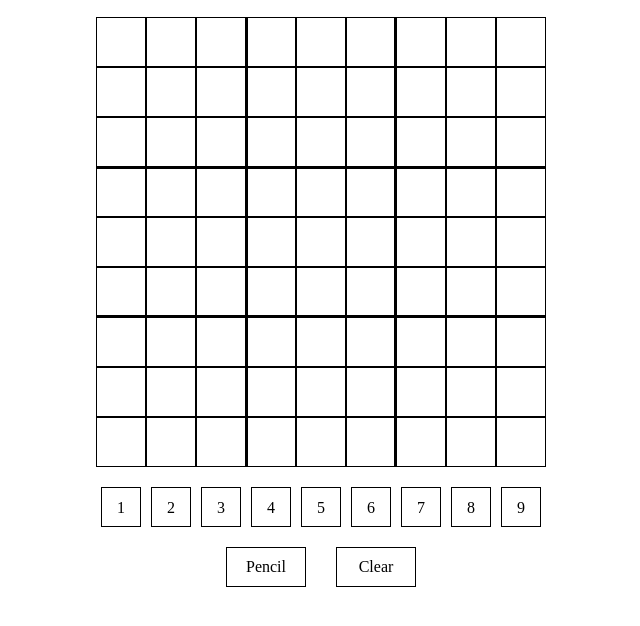
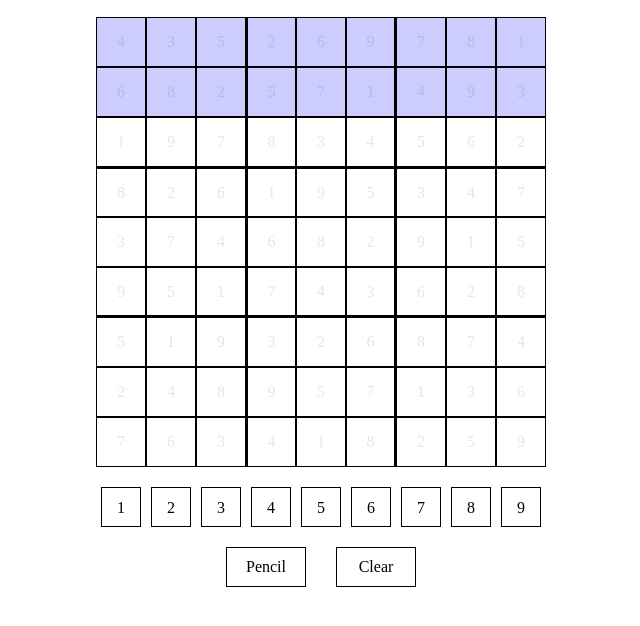
Before and after one commit to Gbaker5/Sudoku, a website built with Vite: page Sudoku/index.html in a window 1280 px wide. Shown: the part 60-686 px from the top of the page, without its empty margins (319-959 px from the left). Built offline with nearby package versions, Linux system fonts and the light colour scheme.

Commit message:
basically finished setting up row validation. need to add solved puzzle validation

```diff
--- a/Sudoku/src/main.js
+++ b/Sudoku/src/main.js
@@ -162,7 +162,8 @@ document.querySelectorAll('.cell').forEach(cell => {
       if(cell.textContext == null && pencilMode === false) { //for normal number placement mode
       console.log('Stopped hovering over cell');
       cell.classList.remove('normal-hovering');
-      cell.style.setProperty('--hover-number', '""');}
+      cell.style.removeProperty('--hover-number');
+    }
 
     }
   });
@@ -354,35 +355,100 @@ const showValidPuzzle = () => {
  }
 };
 
-//showValidPuzzle();
+showValidPuzzle();
+checkRows()
 
 
 
 
-//Game state management (keeping track of the current board state, validating moves, etc.)
+/////////GAME STATE MANAGEMENT/////////// (keeping track of the current board state, validating moves, etc.)
 
 //check for duplicates
 //check for 1-9
 //am i checking agaisnst vurrent valid puzzle or just against current board state?
 //when i enter a number do i want to add to that rows array ie let firstRow = [4,3,5] and then check if current number is in that array before allowing placement? or do i want to loop through each cell in that row and check if any of them have the same number as current number?
 
+//validate if array has contains all numbers 1-9, no duplicates, and no empty cells
+function isValid(section){
+
+  new Set(section).size === 9 &&
+  section.every(num => num >= '1' && num <= '9');
+
+  if(isValid) {
+    return true;
+  }else{
+    return false;
+  }
+}
+
 
   //check every row
   function checkRows() {
+
     for(let i = 0; i < 9; i++) {
       function checkRowOne(){
+        //collect values of each cell in row into an array and check if current number is already in that array before allowing placement
           const rowOne = document.querySelector(`.cell-${0}-${i}`).textContent;
           console.log(rowOne)
           firstRow[i] = rowOne
           console.log(firstRow);
+
+        //check if current number is already in row array
+          if(firstRow.includes(currentNumber)) {
+            console.log(`Current number ${currentNumber} already exists in row ${1}`);
+            //maybe on hoveer the color of the current numnber turns red in that row
+          } else {
+            console.log(`Current number ${currentNumber} does not exist in row ${1}`);
+          }
+
+
+        //add valid class to row if valid, remove if not valid
+          const rowOneDivs = document.querySelector(`.cell-${0}-${i}`)
+           console.log(rowOneDivs)
+
+          if (isValid(firstRow)) {
+             console.log(`${i} count`);
+             console.log(rowOneDivs)
+             rowOneDivs.classList.add('validRow');
+             console.log(`Row 1 is valid`);
+           } else {
+             //const rowOneDivs = document.querySelector(`.cell-${0}-${i}`);
+             rowOneDivs.classList.remove('validRow');
+           console.log(`Row 1 is not valid`);
+           }
       }
       checkRowOne()
 
      function checkRowTwo(){
+        //collect values of each cell in row into an array and check if current number is already in that array before allowing placement
           const rowTwo = document.querySelector(`.cell-${1}-${i}`).textContent;
           console.log(rowTwo)
           secondRow[i] = rowTwo
           console.log(secondRow);
+
+        //check if current number is already in row array
+          if(secondRow.includes(currentNumber)) {
+            console.log(`Current number ${currentNumber} already exists in row ${2}`);
+            //maybe on hoveer the color of the current numnber turns red in that row
+          } else {
+            console.log(`Current number ${currentNumber} does not exist in row ${2}`);
+          }
+
+
+        //add valid class to row if valid, remove if not valid
+          const rowTwoDivs = document.querySelector(`.cell-${1}-${i}`)
+           console.log(rowTwoDivs)
+
+          if (isValid(secondRow)) {
+             console.log(`${i} count`);
+             console.log(rowTwoDivs)
+             rowTwoDivs.classList.add('validRow');
+             console.log(`Row 1 is valid`);
+           } else {
+             //const rowOneDivs = document.querySelector(`.cell-${0}-${i}`);
+             rowTwoDivs.classList.remove('validRow');
+           console.log(`Row 1 is not valid`);
+           }
       }
       checkRowTwo()
 
--- a/Sudoku/src/style.css
+++ b/Sudoku/src/style.css
@@ -142,6 +142,11 @@ justify-content: center;
 align-items: center;
 }
 
+.validRow, .validColumn, .validBox{
+  background-color: rgba(0, 0, 255, 0.2);
+  z-index: 1;
+}
+
 .normalInput{
   color:black;
 }
```
Lines whose indentation alone changed are shown as unchanged.
